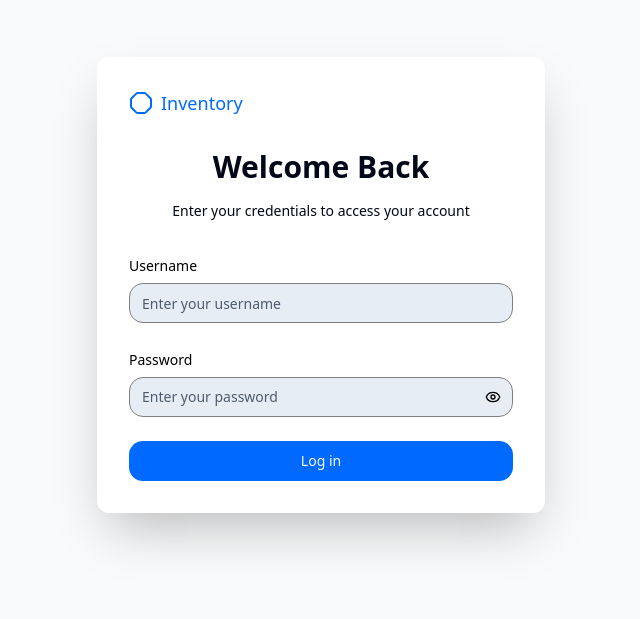
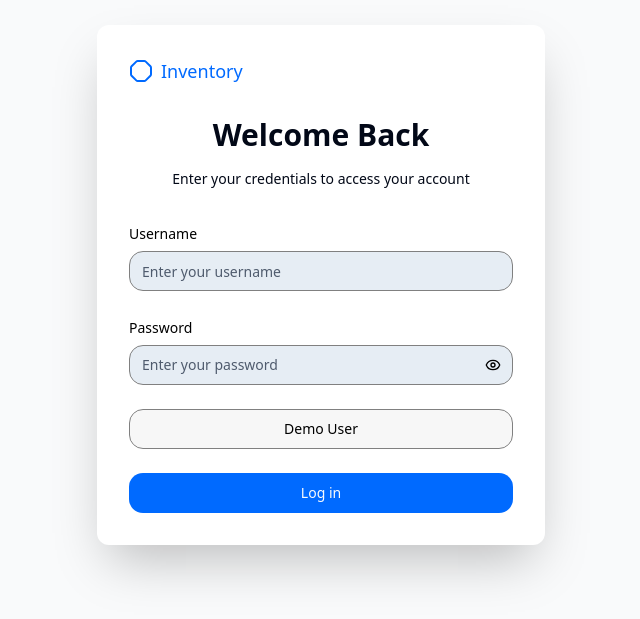
Before and after one commit to Poojan38380/demo6-invmanager, a Next.js app: page /login in a window 1280 px wide. Shown: the part 115-734 px from the top of the page, without its empty margins (319-959 px from the left). Built offline with nearby package versions, Linux system fonts and the light colour scheme; no server answers.

Commit message:
redirecting logged in users from the login page.

```diff
--- a/src/app/login/_components/LoginForm.tsx
+++ b/src/app/login/_components/LoginForm.tsx
@@ -41,6 +41,11 @@ export default function LoginForm() {
       password: "",
     },
   });
+
+  function handleDemoUser() {
+    form.setValue("username", "admin");
+    form.setValue("password", "pass");
+  }
 
   async function onSubmit(values: z.infer<typeof formSchema>) {
     setIsLoading(true);
@@ -137,6 +142,15 @@ export default function LoginForm() {
             </FormItem>
           )}
         />
+        <Button
+          type="button"
+          variant="outline"
+          className="w-full"
+          onClick={handleDemoUser}
+          disabled={isLoading}
+        >
+          Demo User
+        </Button>
         <Button type="submit" className="w-full" disabled={isLoading}>
           {isLoading ? (
             <>
--- a/src/app/login/page.tsx
+++ b/src/app/login/page.tsx
@@ -1,6 +1,8 @@
 import { Metadata } from "next/types";
 import Link from "next/link";
 import { LucideOctagon } from "lucide-react";
+import { redirect } from "next/navigation";
+import { auth } from "@/lib/auth";
 import LoginForm from "./_components/LoginForm";
 
 export const metadata: Metadata = {
@@ -8,7 +10,13 @@ export const metadata: Metadata = {
   description: "Login to your inventory management account",
 };
 
-export default function LoginPage() {
+export default async function LoginPage() {
+  const session = await auth();
+
+  if (session?.user) {
+    redirect("/admin");
+  }
+
   return (
     <div className="min-h-screen flex items-center justify-center bg-gray-50 dark:bg-gray-900 p-4">
       <div className="w-full max-w-md bg-card rounded-xl shadow-2xl overflow-hidden">
```
